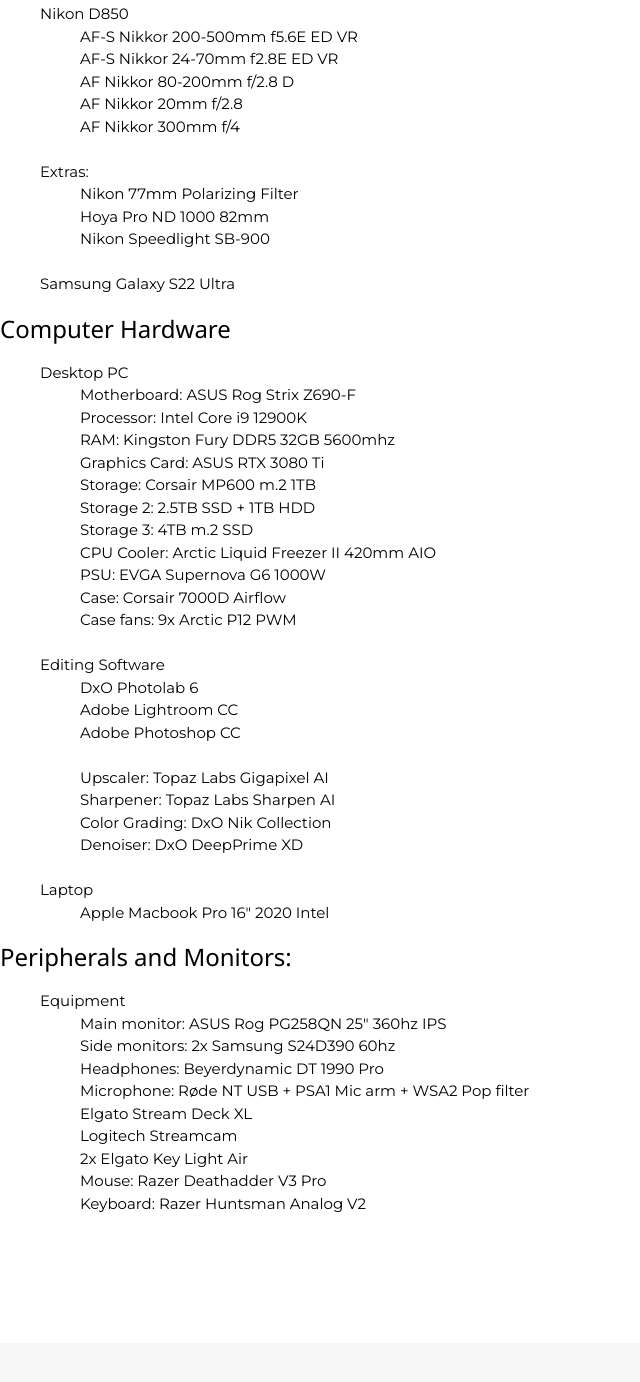
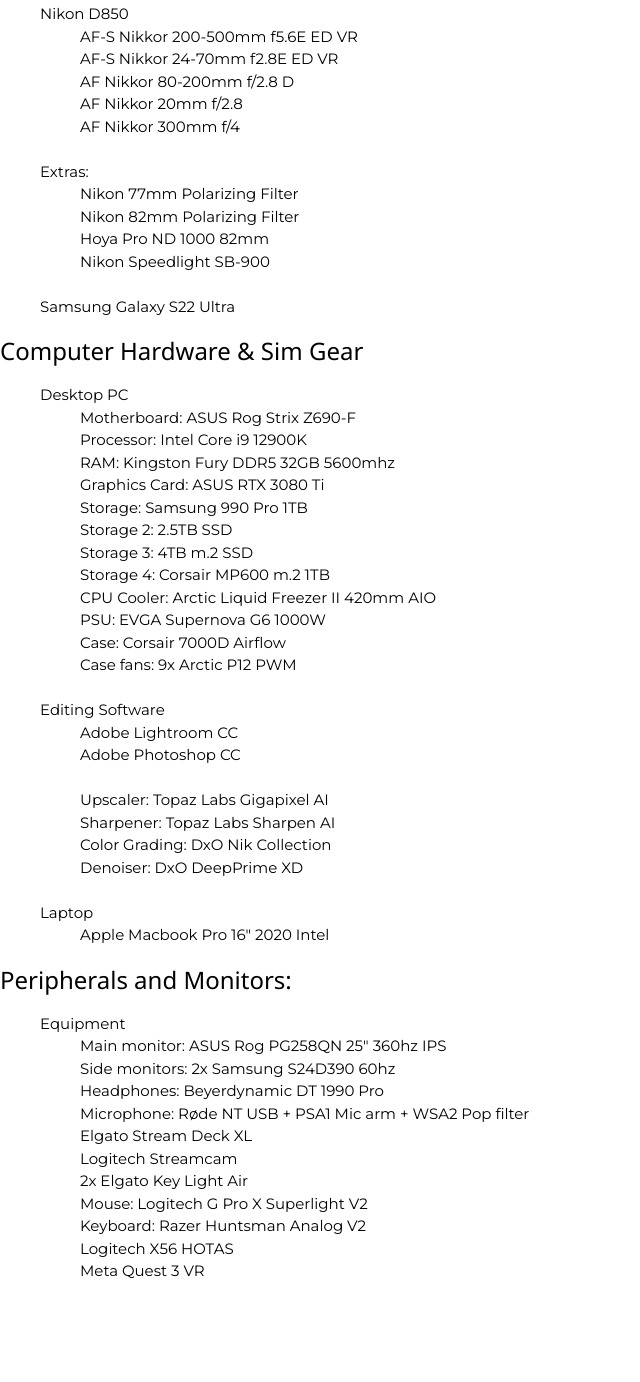
Before and after one commit to Emil4691/emilsandberg.no, a plain HTML site: page about.html in a window 1280 px wide. Shown: the part 198-1580 px from the top of the page, without its empty margins (0-640 px from the left). Drawn offline with nearby package versions, Linux system fonts and the light colour scheme.

Commit message:
Minor updates

```diff
--- a/about.html
+++ b/about.html
@@ -51,27 +51,28 @@
     <dd>AF Nikkor 300mm f/4</dd>
     <dt><br>Extras:</dt>
     <dd>Nikon 77mm Polarizing Filter</dd>
+    <dd>Nikon 82mm Polarizing Filter</dd>
     <dd>Hoya Pro ND 1000 82mm</dd>
     <dd>Nikon Speedlight SB-900</dd>
     <dt><br>Samsung Galaxy S22 Ultra</dt>
 </ul>
 
-<h3>Computer Hardware</h3>
+<h3>Computer Hardware & Sim Gear</h3>
 <ul>
     <dt>Desktop PC</dt>
     <dd>Motherboard: ASUS Rog Strix Z690-F</dd>
     <dd>Processor: Intel Core i9 12900K</dd>
     <dd>RAM: Kingston Fury DDR5 32GB 5600mhz</dd>
     <dd>Graphics Card: ASUS RTX 3080 Ti</dd>
-    <dd>Storage: Corsair MP600 m.2 1TB</dd>
-    <dd>Storage 2: 2.5TB SSD + 1TB HDD</dd>
+    <dd>Storage: Samsung 990 Pro 1TB</dd>
+    <dd>Storage 2: 2.5TB SSD</dd>
     <dd>Storage 3: 4TB m.2 SSD</dd>
+    <dd>Storage 4: Corsair MP600 m.2 1TB</dd>
     <dd>CPU Cooler: Arctic Liquid Freezer II 420mm AIO</dd>
     <dd>PSU: EVGA Supernova G6 1000W</dd>
     <dd>Case: Corsair 7000D Airflow</dd>
     <dd>Case fans: 9x Arctic P12 PWM</dd>
     <dt><br>Editing Software</dt>
-    <dd>DxO Photolab 6</dd>
     <dd>Adobe Lightroom CC</dd>
     <dd>Adobe Photoshop CC</dd>
     <br>
@@ -93,8 +94,10 @@
     <dd>Elgato Stream Deck XL</dd>
     <dd>Logitech Streamcam</dd>
     <dd>2x Elgato Key Light Air</dd>
-    <dd>Mouse: Razer Deathadder V3 Pro</dd>
+    <dd>Mouse: Logitech G Pro X Superlight V2</dd>
     <dd>Keyboard: Razer Huntsman Analog V2</dd>
+    <dd>Logitech X56 HOTAS</dd>
+    <dd>Meta Quest 3 VR</dd>
 </ul>
 
 <!-- End Page Content -->
```
Also changed, not shown: index.html (+2 -2 lines).
